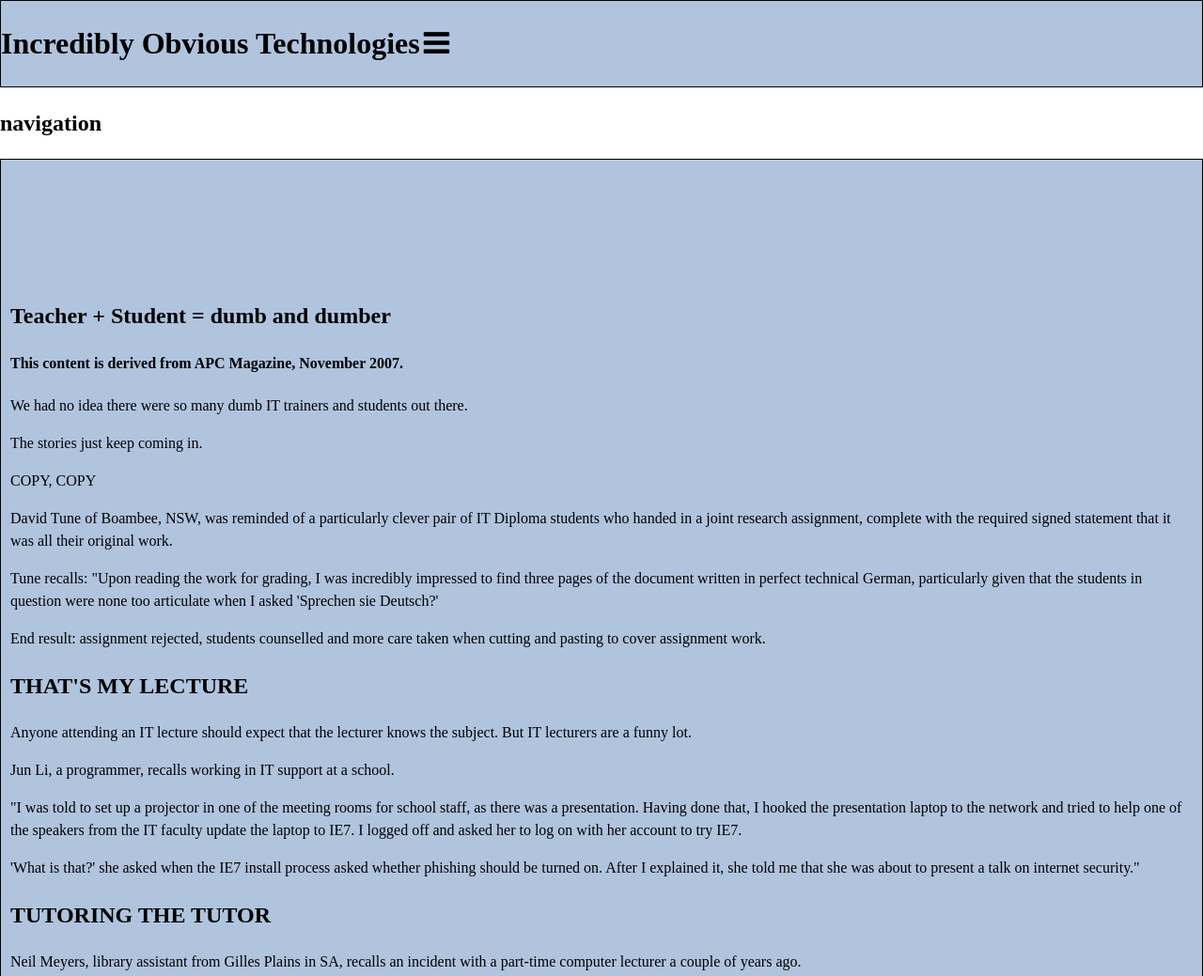
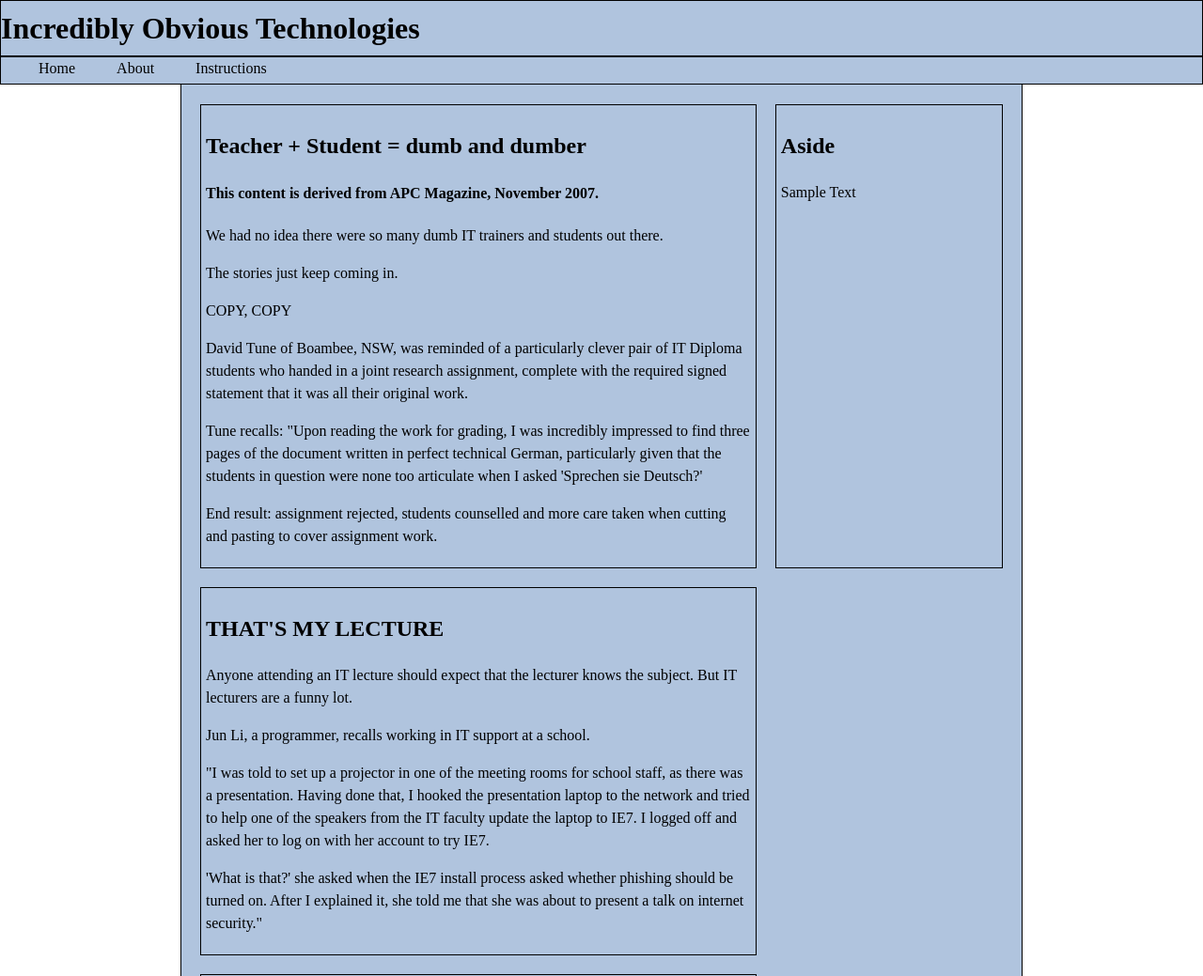
Before and after one commit to Danyl1310/C4Prog-WT-26S2-Portfolio-Daniel-Cummings, a plain HTML site: page phase-1/index.html in a window 1280 px wide. Shown: the top 1039 px of the page at 94% size. Drawn offline with Linux system fonts and the light colour scheme.

Commit message:
feat: desktop article - add CSS for desktop design

```diff
--- a/assets/css/desktop-view.css
+++ b/assets/css/desktop-view.css
@@ -1,31 +1,54 @@
--- temporary values
-.nav, main, footer, header {
+
+main, footer, nav, header {
     background-color: lightsteelblue;
     border: solid, 1px;
     border-color: black;
 }
 
---general styling
 header {
     position: fixed;
     display: flex;
     width: 100%;
+    height: 60px;
     align-items: center;
 }
-header h1 {
-    display: inline-flex;
+
+header a {
+    visibility: collapse;
+}
+nav {
+    margin-top: 60px;
+    position: fixed;
+    display: inline-block;
+    width: 100%;
+    height: 30px;
+    padding-left: 20px;
 }
 
-.burger {
-    visibility: collapse;
-}
-.nav {
-    display: inline;
-    width: 100%;
+nav a {
+    padding: 0 20px;
 }
 main {
+    margin: 0 15%;
     padding: 10px;
-    padding-top: 10%;
+    padding-top: 100px;
+    display: grid;
+    grid-template-columns: 70% 30%;
+}
+main > * {
+    margin: 10px;
+    border: solid, 1px;
+    padding: 5px;
+}
+main aside {
+    grid-row: 1;
+    grid-column: 2;
+}
+main article{
+    grid-column: 1;
+}
+main i {
+    grid-column: span 2;
 }
 footer {
     padding-left: 20px;
--- a/assets/css/mobile-view.css
+++ b/assets/css/mobile-view.css
@@ -1,12 +1,12 @@
 /* Colours and borders */
-.nav, main, footer, header {
+nav, main, footer, header {
     background-color: lightsteelblue;
     border: solid, 1px;
     border-color: black;
 }
 
 /* Hide Navigation */
-.nav {
+nav {
     width: 100%;
     position: fixed;
     visibility: collapse;
@@ -16,14 +16,15 @@ header {
     position: fixed;
     display: flex;
     width: 100%;
+    align-items: center;
+    height: 60px;
 }
 
 header h1 {
     display: inline;
 }
 
-.burger {
-    align-self: center;
+header a {
     margin-left: auto;
     margin-right: 20px;
 }
@@ -31,12 +32,12 @@ header h1 {
 /* Main styling */
 main {
     padding: 10px;
-    padding-top: 10%;
+    padding-top: 80px;
 }
 
 /* Article styling */
-.article {
-    margin: 5%;
-    padding: 2.5%;
+main > * {
+    margin: 20px;
+    padding: 5px;
     border: solid, 1px;
 }
--- a/phase-1/index.html
+++ b/phase-1/index.html
@@ -13,10 +13,16 @@
     <a class="icon"><i style="font-size: xx-large;" class="fa fa-bars"></i></a>
 </header>
 <nav>
-    <h2>navigation</h2>
+    <a>Home</a>
+    <a>About</a>
+    <a>Instructions</a>
 </nav>
 
 <main>
+    <aside>
+        <h2>Aside</h2>
+        <p>Sample Text</p>
+    </aside>
     <article>
         <h2>Teacher + Student = dumb and dumber</h2>
         <h4>This content is derived from APC Magazine, November 2007.</h4>
@@ -37,7 +43,7 @@
             End result: assignment rejected, students counselled and more care taken when cutting
             and pasting to cover assignment work.
         </p>
-    <article>
+    </article>
 
     <article>
         <h2>THAT'S MY LECTURE</h2>
```
